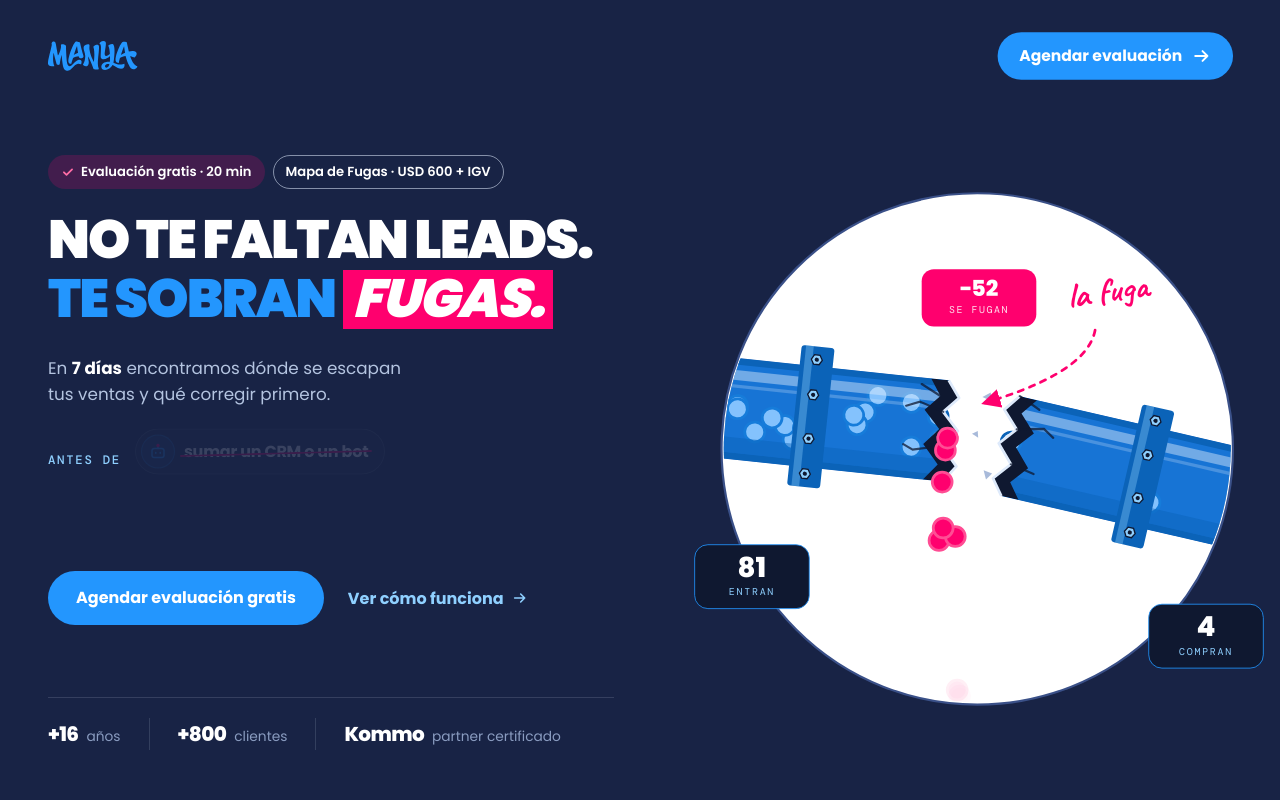
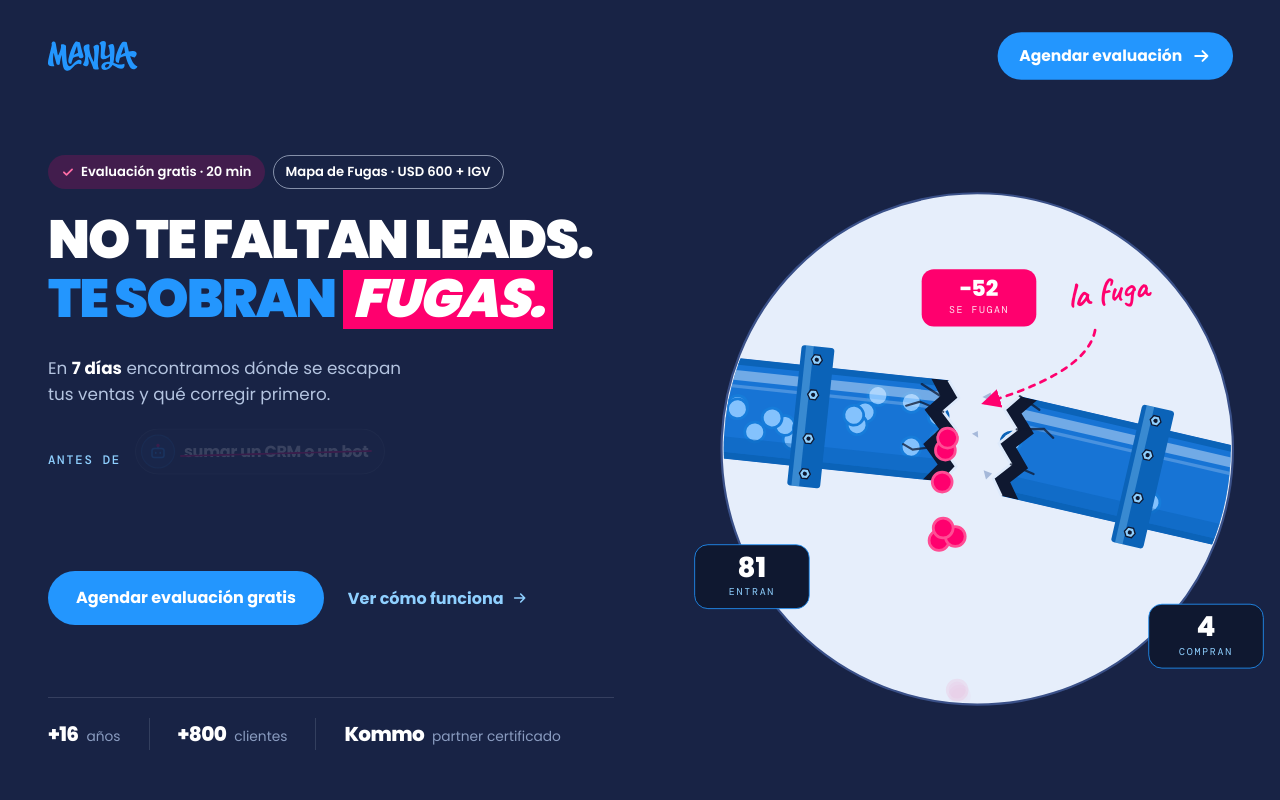
Before and after one commit to ManyaDM/manya-landing, a Next.js app: page /mapa-de-fugas in a window 1280 px wide. Shown: the top 800 px of the page. Built offline with nearby package versions, Linux system fonts and the light colour scheme.

Commit message:
style(mapa-de-fugas): sky blue hero lens on desktop

```diff
--- a/app/mapa-de-fugas/MapaDeFugas.jsx
+++ b/app/mapa-de-fugas/MapaDeFugas.jsx
@@ -1178,7 +1178,7 @@ export default function MapaDeFugas() {
               </marker>
             </defs>
             <g className="px-near">
-            <circle id="lensBg" cx="320" cy="245" r="232" fill="#ffffff" />
+            <circle id="lensBg" cx="320" cy="245" r="232" fill="#e6eefb" />
             <g className="lens-clip" clipPath="url(#pipeLens)">
               <g id="pipeRig" data-angle="6" transform="rotate(6 320 245)">
                 {/* 1 · interior del tubo */}
```
